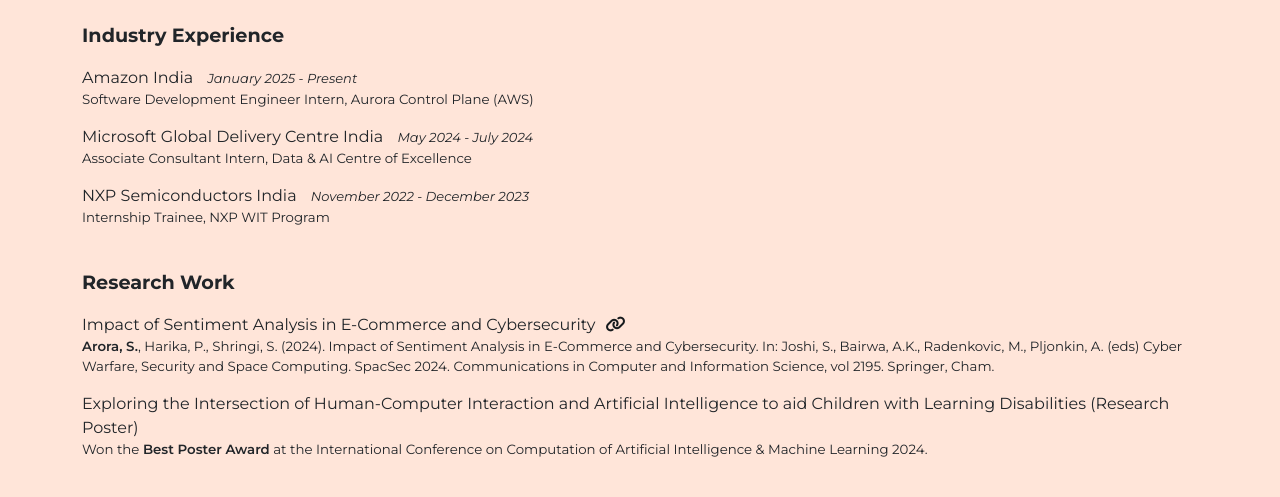
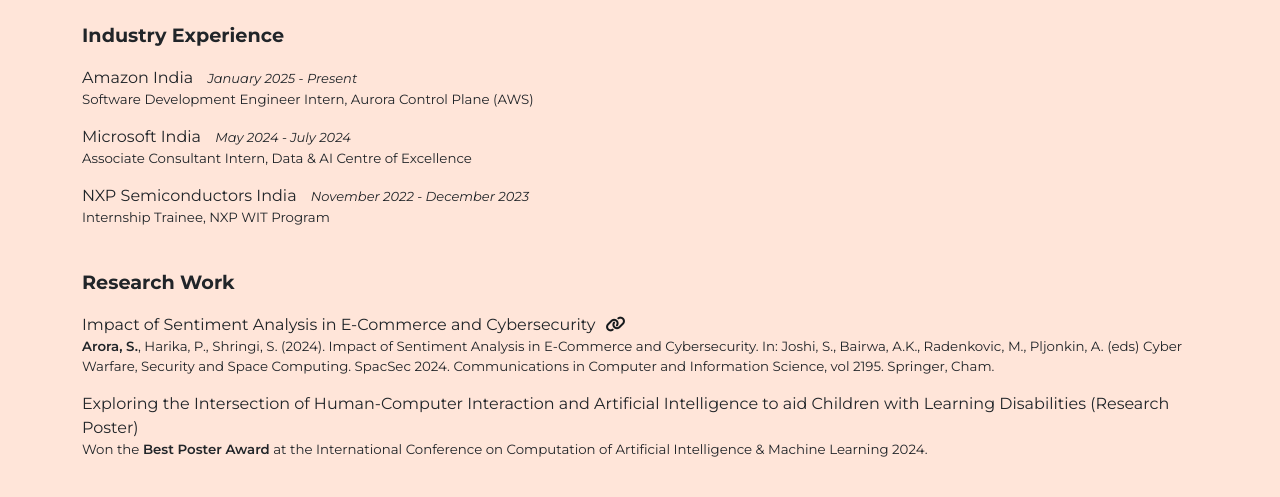
Before and after one commit to SonakshiA/sonakshia.github.io, a plain HTML site: page index.html in a window 1280 px wide. Shown: the part 800-1297 px from the top of the page. Drawn offline with nearby package versions, Linux system fonts and the light colour scheme; a web font is replaced by a local one.

Commit message:
Updated index.html

```diff
--- a/index.html
+++ b/index.html
@@ -45,7 +45,7 @@
             <span class="role">Software Development Engineer Intern, Aurora Control Plane (AWS)</span>
         </div>
         <div class="experience">
-            <p class="organisation">Microsoft Global Delivery Centre India <span class="tenure">May 2024 - July 2024</span></p>
+            <p class="organisation">Microsoft India <span class="tenure">May 2024 - July 2024</span></p>
             <span class="role">Associate Consultant Intern, Data & AI Centre of Excellence</span>
         </div>
         <div class="experience">
```
